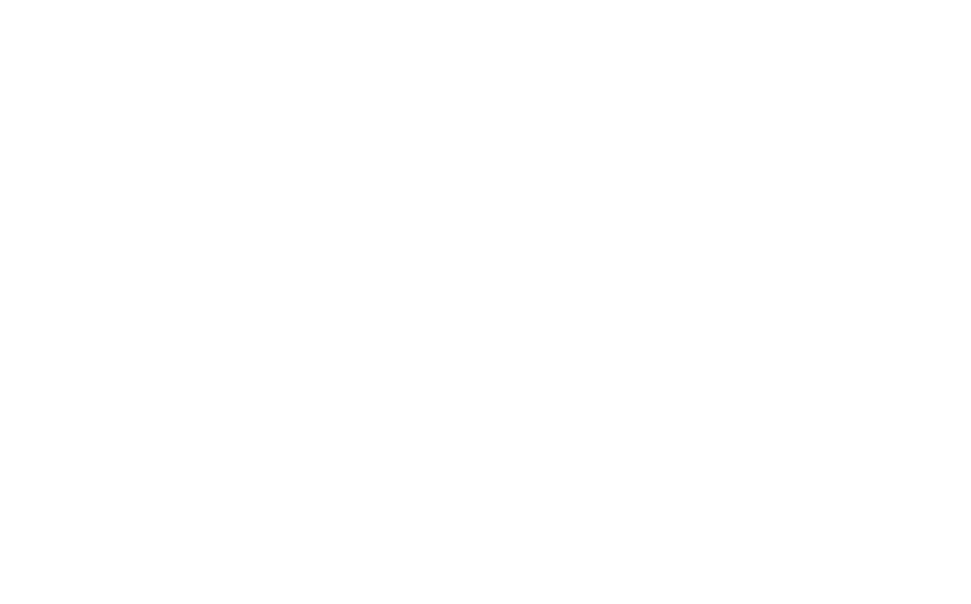
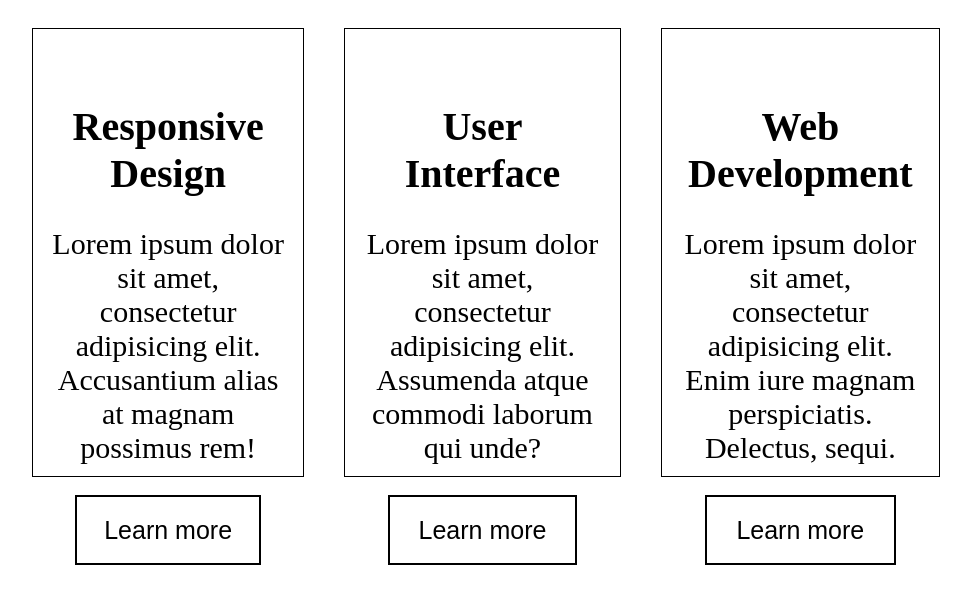
Before and after one commit to Sergey23131/html_proj, a plain HTML site: page lesson/index.html in a window 1280 px wide. Shown: the whole page, without its empty margins (154-1125 px from the left). Drawn offline with Linux system fonts and the light colour scheme.

Commit message:
HTML_flex_2H

```diff
--- /dev/null
+++ b/lesson/flex.css
@@ -0,0 +1,47 @@
+.main_box{
+    display: flex;
+    margin-left: auto;
+    margin-right: auto;
+    width: 75%;
+
+}
+
+h1{
+font-size: 40px;
+}
+
+p{
+    font-size: 30px;
+}
+
+.box{
+    padding-top: 5% ;
+    padding-left: 2%;
+    padding-right: 2%;
+    border: 1px solid #000000;
+    text-align: center;
+    margin: 20px;
+    height: 400px;
+
+
+
+}
+
+button{
+    font-size: 25px;
+    width: 80%;
+    height: 70px;
+    background-color: transparent;
+    border: 2px solid #000000;
+    color: #000000;
+    padding: 10px 20px;
+    text-align: center;
+    text-decoration: none;
+    display: inline-block;
+    transition: background-color 0.3s ease;
+
+}
+
+button:hover{
+    background-color: rgba(0, 0, 0, 0.1);
+}
--- a/lesson/index.html
+++ b/lesson/index.html
@@ -1,10 +1,27 @@
 <!DOCTYPE html>
 <html lang="en">
 <head>
-    <meta charset="UTF-8">
+    <meta charset="UTF-8" content="ie=edge">
     <title>Title</title>
+    <link rel="stylesheet" href="flex.css">
 </head>
 <body>
-
+<div class="main_box">
+    <div class="box">
+        <h1>Responsive Design</h1>
+        <p>Lorem ipsum dolor sit amet, consectetur adipisicing elit. Accusantium alias at magnam possimus rem!</p>
+        <button>Learn more</button>
+    </div>
+    <div class="box">
+        <h1>User Interface</h1>
+        <p>Lorem ipsum dolor sit amet, consectetur adipisicing elit. Assumenda atque commodi laborum qui unde?</p>
+        <button>Learn more</button>
+    </div>
+    <div class="box">
+        <h1> Web Development</h1>
+        <p>Lorem ipsum dolor sit amet, consectetur adipisicing elit. Enim iure magnam perspiciatis. Delectus, sequi.</p>
+        <button>Learn more</button>
+    </div>
+</div>
 </body>
 </html>
```
